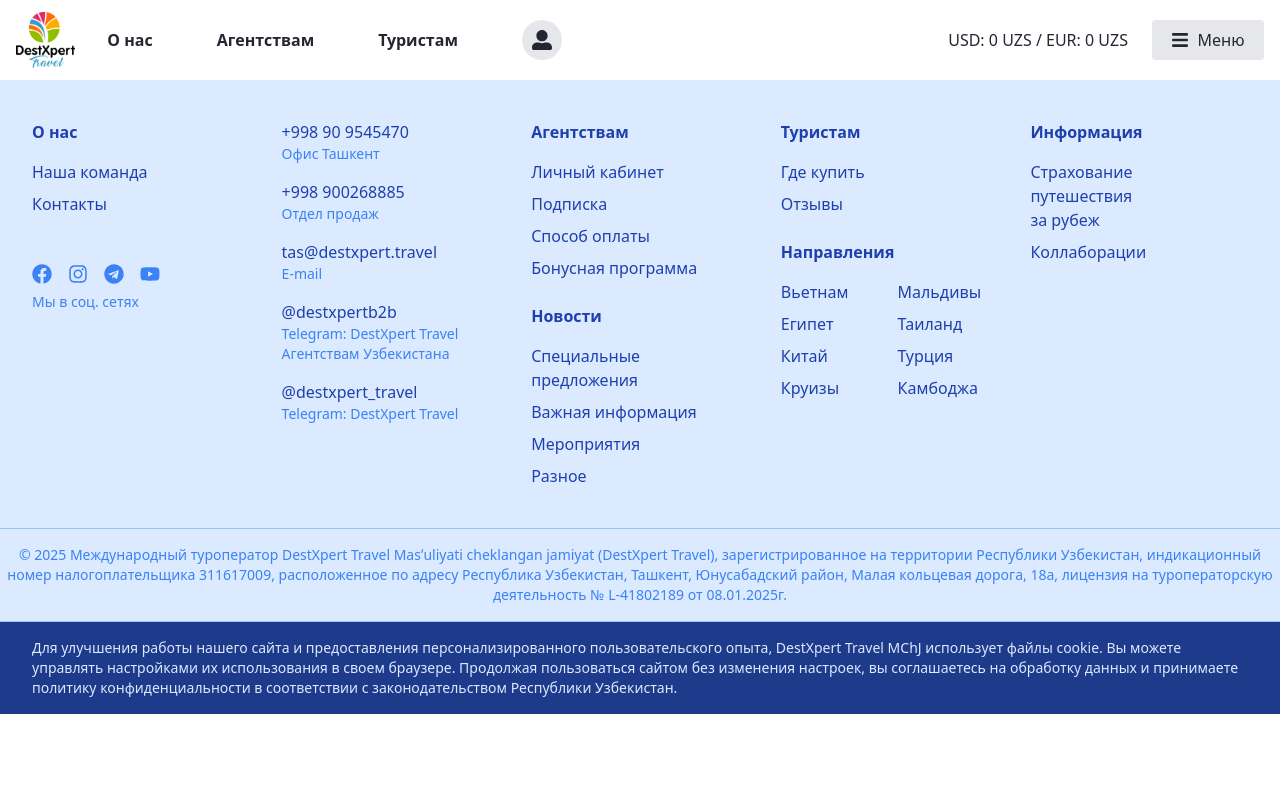
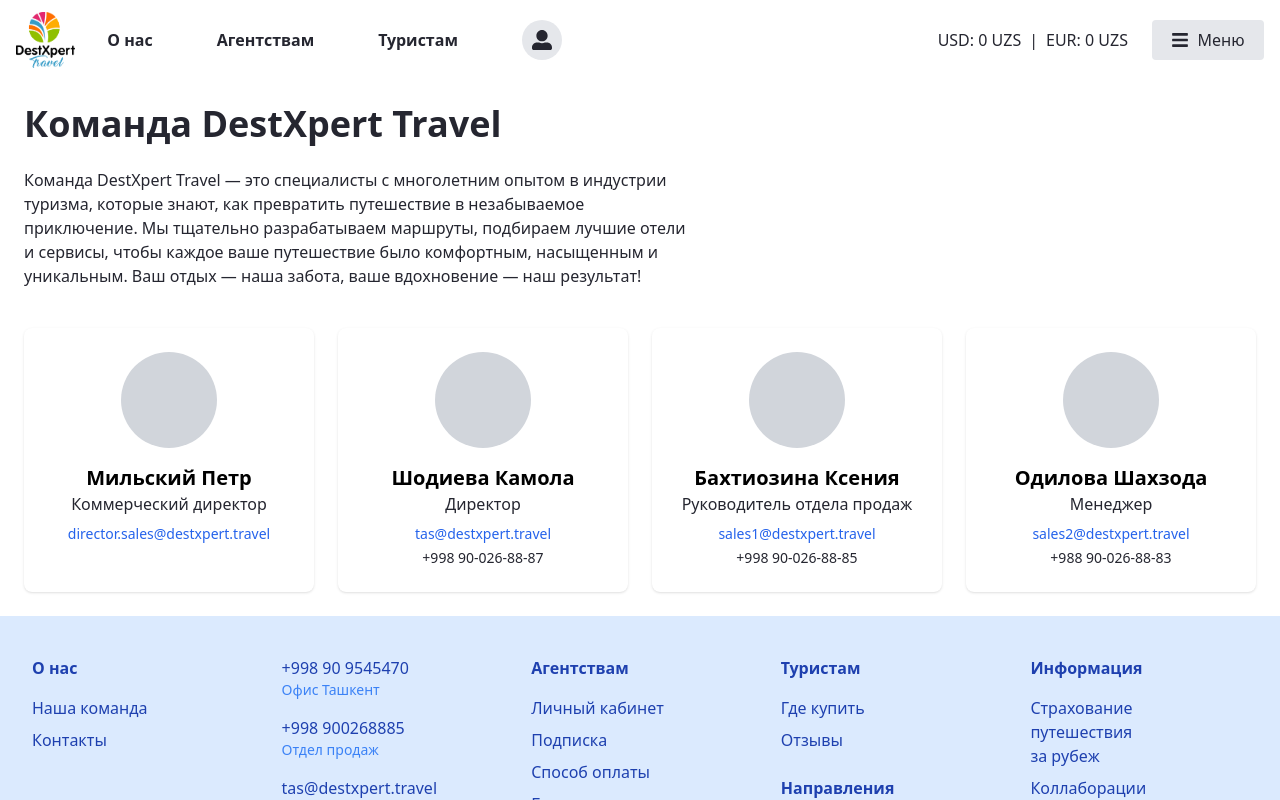
Before and after one commit to Marapu1a/dest-xPert, a React (Vite) app: page /team in a window 1280 px wide. Shown: the top 800 px of the page. Built offline with nearby package versions, Linux system fonts and the light colour scheme; no server answers.

Commit message:
add news, team 17.02.2025

```diff
--- a/src/App.jsx
+++ b/src/App.jsx
@@ -2,17 +2,22 @@
 import ScrollToTop from './utils/ScrollTop';
 
 import Header from '@components/Header';
-import Footer from '@pages/home/footer/Footer';
 import Home from '@pages/home/Home';
-import NewsPage from '@pages/news/NewsPage';
+import TeamSection from './pages/team/TeamSection';
 import About from '@/pages/about/About';
+
 import Destinations from '@pages/destinations/Destinations';
 import Contacts from '@pages/contacts/Contacts';
 import InsuranceInfo from '@pages/insurance/Insurance';
+
+import NewsPage from '@pages/news/NewsPage';
 import MainNews from '@pages/news/MainNews';
 import FirstNews from '@pages/news/FirstNews';
 import SecondNews from '@pages/news/SecondNews';
 import ThirdNews from '@pages/news/ThirdNews';
+import FourthNews from '@pages/news/FourthNews';
+
+import Footer from '@pages/home/footer/Footer';
 
 export function App() {
   return (
@@ -21,15 +26,17 @@
       <Header />
       <Routes>
         <Route path="/" element={<Home />} />
-        <Route path="/news" element={<NewsPage />} />
         <Route path="/about" element={<About />} />
+        <Route path="/team" element={<TeamSection />} />
         <Route path="/destinations" element={<Destinations />} />
         <Route path="/contacts" element={<Contacts />} />
         <Route path="/insurance" element={<InsuranceInfo />} />
+        <Route path="/news" element={<NewsPage />} />
         <Route path="/news/main-news" element={<MainNews />} />
         <Route path="/news/1" element={<FirstNews />} />
         <Route path="/news/2" element={<SecondNews />} />
         <Route path="/news/3" element={<ThirdNews />} />
+        <Route path="/news/4" element={<FourthNews />} />
       </Routes>
       <Footer />
     </BrowserRouter>
--- a/src/pages/home/sections/News.jsx
+++ b/src/pages/home/sections/News.jsx
@@ -16,47 +16,56 @@
               className="w-full h-full object-cover transform transition-transform duration-300 group-hover:scale-110"
             />
           </div>
-          <div className="absolute inset-0 bg-black bg-opacity-0 group-hover:bg-opacity-50 transition-all duration-300 flex flex-col justify-end p-4 opacity-0 group-hover:opacity-100">
-            <span className="text-white text-sm mb-2">6 января 2025</span>
-            <h3 className="text-white text-xl font-bold mb-2">
+          <div className="absolute inset-0 bg-black bg-opacity-0 transition-all duration-300 flex flex-col justify-end p-4">
+            <span className="text-[#252630] text-sm">6 января 2025</span>
+            <h3 className="text-[#252630] text-xl font-bold mb-2">
               <Link to="/news/main-news" className="hover:underline">
                 Открытие нового корпуса отеля St. Joseph Royal Regent Spa Hotel
                 в Карловых Вараx
               </Link>
             </h3>
-            <p className="text-gray-300 text-sm">
+            <p className="text-[#252630] text-sm">
               Успейте забронировать тур по выгодным ценам до конца января.
             </p>
           </div>
         </div>
 
-        {/* Правый блок с тремя заголовками новостей */}
+        {/* Правый блок с четырьмя заголовками новостей */}
         <div className="flex-1 md:w-1/3 md:ml-4 flex flex-col justify-between">
-          <div className="border-b pb-4 mb-4">
-            <span className="text-blue-300 text-sm">02.01.2025</span>
-            <h3 className="text-lg font-bold text-blue-500 hover:text-blue-400">
-              <Link to="/news/1">
-                Агентствам : не забывайте про раннее бронирование и успейте
-                получить дополнительную выгоду!
-              </Link>
-            </h3>
-          </div>
-          <div className="border-b pb-4 mb-4">
-            <span className="text-blue-300 text-sm">14.02.2025</span>
-            <h3 className="text-lg font-bold text-blue-500 hover:text-blue-400">
-              <Link to="/news/2">
-                Специальное предложение от Spa Hotel Imperial 5*
-              </Link>
-            </h3>
-          </div>
-          <div>
-            <span className="text-blue-300 text-sm">15.02.2025</span>
-            <h3 className="text-lg font-bold text-blue-500 hover:text-blue-400">
-              <Link to="/news/3">
-                🌿 Workshop 2025: Чехия ближе, чем кажется! 🌿
-              </Link>
-            </h3>
-          </div>
+          {[
+            {
+              date: '02.01.2025',
+              link: '/news/1',
+              title:
+                'Агентствам: не забывайте про раннее бронирование и успейте получить дополнительную выгоду!',
+            },
+            {
+              date: '14.02.2025',
+              link: '/news/2',
+              title: 'Специальное предложение от Spa Hotel Imperial 5*',
+            },
+            {
+              date: '15.02.2025',
+              link: '/news/3',
+              title: '🌿 Workshop 2025: Чехия ближе, чем кажется! 🌿',
+            },
+            {
+              date: '17.02.2025',
+              link: '/news/4',
+              title:
+                '🚀 Европейский туроператор DestXpert Travel запускает онлайн-продажи! 🔥',
+            },
+          ].map((news, index) => (
+            <div
+              key={index}
+              className={`border-b pb-4 mb-4 ${index === 3 ? 'border-none' : ''}`}
+            >
+              <span className="text-blue-300 text-sm">{news.date}</span>
+              <h3 className="text-lg font-bold text-blue-500 hover:text-blue-400">
+                <Link to={news.link}>{news.title}</Link>
+              </h3>
+            </div>
+          ))}
           <Link
             to="/news"
             className="mt-4 text-center bg-blue-400 hover:bg-blue-600 text-white font-bold py-2 px-4 rounded"
--- /dev/null
+++ b/src/pages/news/FourthNews.jsx
@@ -0,0 +1,79 @@
+import React, { useState } from 'react';
+import newsVideo from '@assets/sections/news/fourth_news/news_video1.mp4';
+
+const FourthNews = () => {
+  return (
+    <div className="container mx-auto">
+      <div className="bg-white rounded p-6 mb-8">
+        <h1 className="text-3xl font-bold mb-6 text-center md:text-left">
+          🚀 Европейский туроператор DestXpert Travel запускает онлайн-продажи!
+          🔥
+        </h1>
+
+        <span className="text-gray-400 text-sm mb-4 block text-center md:text-left">
+          17 февраля 2025
+        </span>
+
+        {/* Контейнер для видео и текста */}
+        <div className="flex flex-col md:flex-row gap-6 items-center">
+          {/* Левая колонка с видео */}
+          <div className="md:w-1/2 w-full flex justify-center">
+            <video
+              src={newsVideo}
+              autoPlay
+              loop
+              muted
+              playsInline
+              className="w-[300px] md:w-[80%] h-auto rounded-lg"
+            />
+          </div>
+
+          {/* Правая колонка с текстом */}
+          <div className="p-6 md:w-1/2 w-full">
+            <p className="text-gray-700 mb-4">
+              Приглашаем агентов, партнеров и всех, кто хочет развивать туризм,
+              подключиться к нашей платформе!
+            </p>
+            <p className="text-gray-700 mb-4">
+              ✅ Удобный доступ к актуальным турам
+            </p>
+            <p className="text-gray-700 mb-4">✅ Бронирование отелей</p>
+            <p className="text-gray-700 mb-4">
+              ✅ Прозрачные тарифы и моментальное бронирование
+            </p>
+            <p className="text-gray-700 mb-4">
+              ✅ Поддержку на каждом этапе работы
+            </p>
+
+            <p className="text-gray-700 mb-4">
+              💡 Будьте в числе первых! Регистрируйтесь прямо сейчас и получайте
+              дополнительный 1% на первую заявку.
+              <br />
+              👉{' '}
+              <a
+                href="https://sm.destxpert.travel/search_tour?samo_action=logon"
+                className="text-blue-600 underline"
+              >
+                Перейти к регистрации
+              </a>
+            </p>
+
+            <p className="text-gray-700 mb-4">
+              📩 По вопросам сотрудничества обращайтесь:
+              <br />
+              Бахтиозина Ксения - Руководитель отдела продаж
+              <br />
+              Моб: +998 90 026 88 85
+            </p>
+
+            <p className="text-gray-700">
+              DestXpert Travel – соединяем Европу и Узбекистан 🌍✈️
+            </p>
+          </div>
+        </div>
+      </div>
+    </div>
+  );
+};
+
+export default FourthNews;
--- /dev/null
+++ b/src/pages/team/TeamSection.jsx
@@ -0,0 +1,70 @@
+import React from 'react';
+
+const teamMembers = [
+  {
+    name: 'Мильский Петр',
+    position: 'Коммерческий директор',
+    email: 'director.sales@destxpert.travel',
+    phone: '',
+  },
+  {
+    name: 'Шодиева Камола',
+    position: 'Директор',
+    email: 'tas@destxpert.travel',
+    phone: '+998 90-026-88-87',
+  },
+  {
+    name: 'Бахтиозина Ксения',
+    position: 'Руководитель отдела продаж',
+    email: 'sales1@destxpert.travel',
+    phone: '+998 90-026-88-85',
+  },
+  {
+    name: 'Одилова Шахзода',
+    position: 'Менеджер',
+    email: 'sales2@destxpert.travel',
+    phone: '+988 90-026-88-83',
+  },
+];
+
+const TeamSection = () => {
+  return (
+    <div className="container mx-auto p-6">
+      <h1 className="text-4xl text-[#252630] font-bold text-left mb-6">
+        Команда DestXpert Travel
+      </h1>
+      <p className="text-[#252630] text-left max-w-2xl mb-10">
+        Команда DestXpert Travel — это специалисты с многолетним опытом в
+        индустрии туризма, которые знают, как превратить путешествие в
+        незабываемое приключение. Мы тщательно разрабатываем маршруты, подбираем
+        лучшие отели и сервисы, чтобы каждое ваше путешествие было комфортным,
+        насыщенным и уникальным. Ваш отдых — наша забота, ваше вдохновение — наш
+        результат!
+      </p>
+
+      <div className="grid grid-cols-1 sm:grid-cols-2 md:grid-cols-4 gap-6">
+        {teamMembers.map((member, index) => (
+          <div
+            key={index}
+            className="bg-white p-6 rounded-lg shadow text-center flex flex-col items-center"
+          >
+            {/* Заглушка вместо фото */}
+            <div className="w-24 h-24 bg-gray-300 rounded-full mb-4"></div>
+            <h2 className="text-xl font-semibold">{member.name}</h2>
+            <p className="text-[#252630] mb-2">{member.position}</p>
+            {member.email && (
+              <p className="text-blue-600 text-sm break-all">
+                <a href={`mailto:${member.email}`}>{member.email}</a>
+              </p>
+            )}
+            {member.phone && (
+              <p className="text-[#252630] text-sm mt-1">{member.phone}</p>
+            )}
+          </div>
+        ))}
+      </div>
+    </div>
+  );
+};
+
+export default TeamSection;
--- a/src/utils/CurrencyRates.jsx
+++ b/src/utils/CurrencyRates.jsx
@@ -34,8 +34,10 @@
 
   // Отображаем курсы валют
   return (
-    <span className="text-[#252630] hover:text-gray-600 cursor-default">
-      USD: {rates.USD} UZS / EUR: {rates.EUR} UZS
+    <span className="text-[#252630] hover:text-gray-600 cursor-default text-sm md:text-base flex flex-col md:flex-row md:items-center gap-1 md:gap-2">
+      <span>USD: {rates.USD} UZS</span>
+      <span className="hidden md:inline">|</span>
+      <span>EUR: {rates.EUR} UZS</span>
     </span>
   );
 };
```
Also changed, not shown: 1 other file (tests, documents, lock files or other folders).
